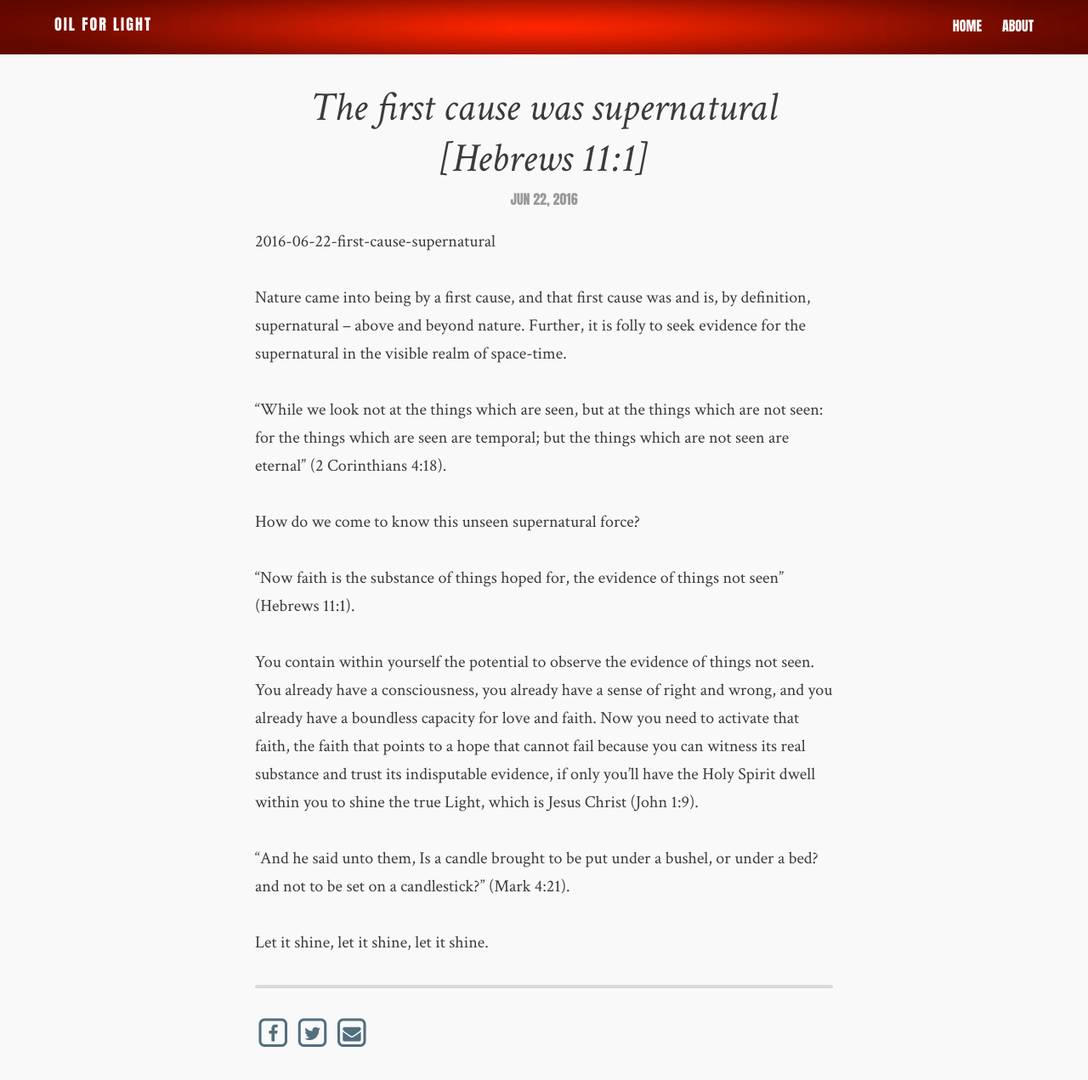
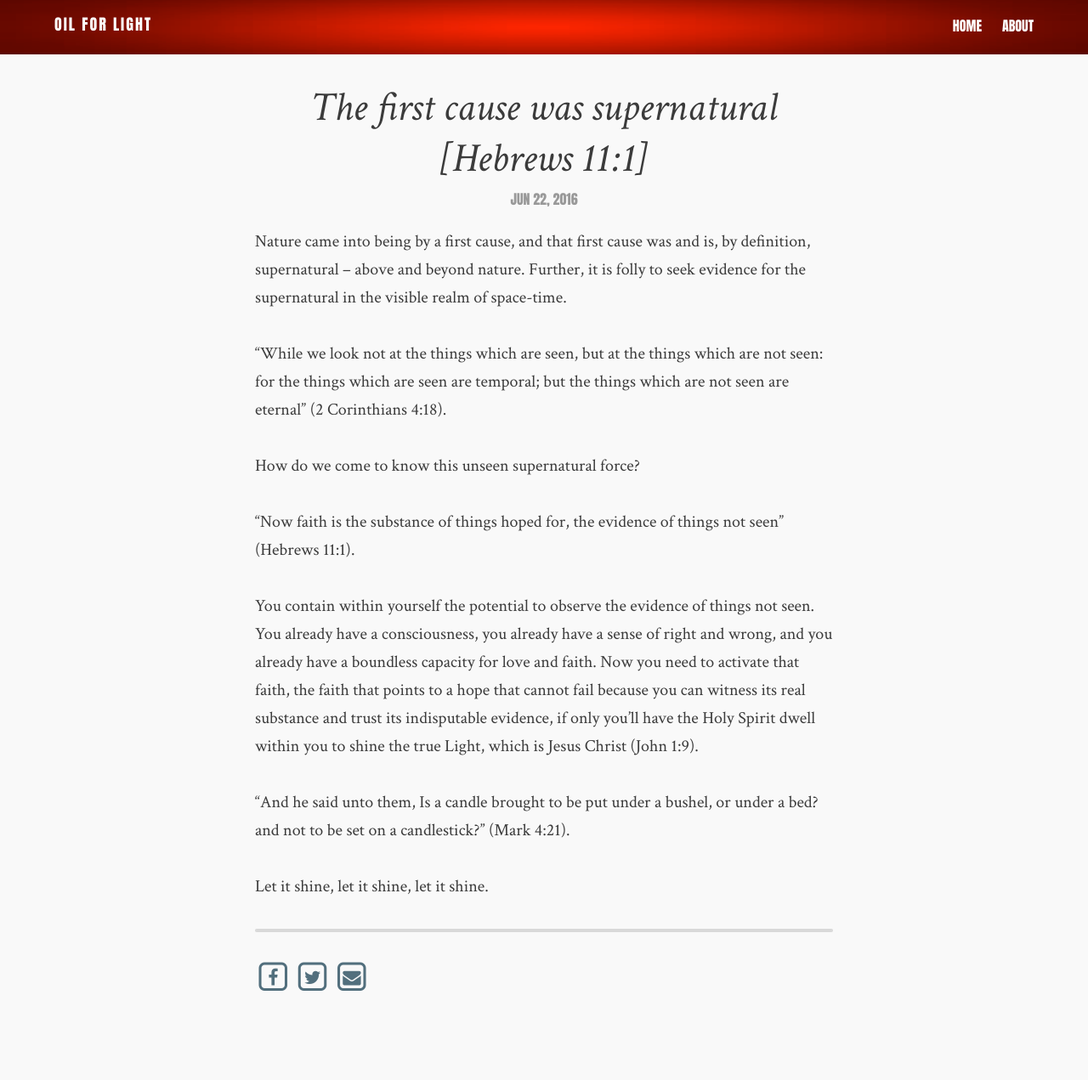
Before and after one commit to flashlightministries/oilforlight, a Jekyll site: the page built from _posts/2016-06-22-first-cause-supernatural.md, in a window 1280 px wide. Shown: the whole page at 85% size. Built offline with Jekyll 4.4.1, drawn with Linux system fonts in a browser that asks for light colours; nearby versions of some CDN libraries; after the commit the page ends 1205 px from its top, so only the background shows below that.

Commit message:
Update 2016-06-22-first-cause-supernatural.md

```diff
--- a/_posts/2016-06-22-first-cause-supernatural.md
+++ b/_posts/2016-06-22-first-cause-supernatural.md
@@ -5,8 +5,6 @@ title: The first cause was supernatural
 passage: Hebrews 11:1
 comments: false
 ---
-
-2016-06-22-first-cause-supernatural
 
 Nature came into being by a first cause, and that first cause was and is, by definition, supernatural -- above and beyond nature. Further, it is folly to seek evidence for the supernatural in the visible realm of space-time.
 
```
